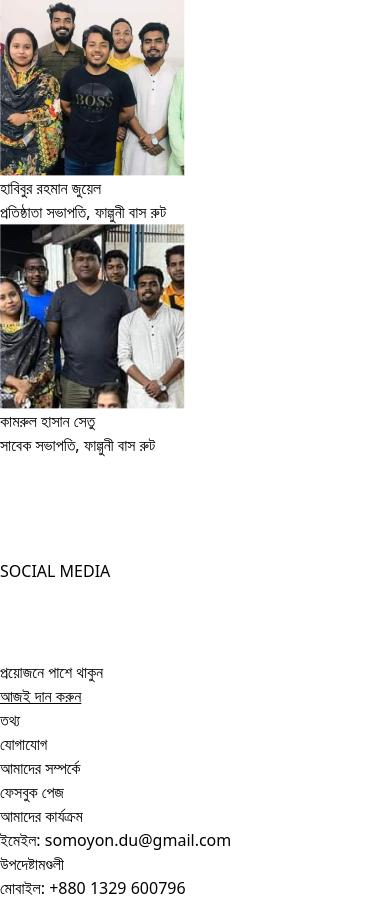
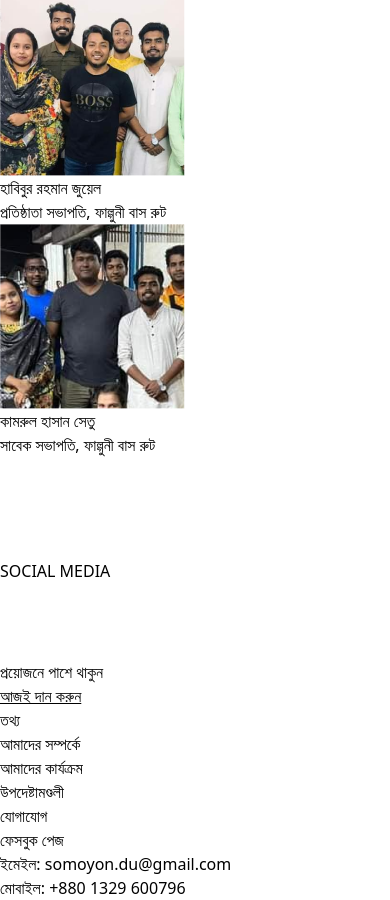
Before and after one commit to rakib3004/somoyondu.github.io, a React (Vite) app: page / in a window 390 px wide. Shown: the part 2805-3705 px from the top of the page. Built offline with nearby package versions, Linux system fonts and the light colour scheme.

Commit message:
complete basic responsive requirements

```diff
--- a/src/components/AdvisorCard.jsx
+++ b/src/components/AdvisorCard.jsx
@@ -3,17 +3,17 @@ import React from 'react'
 const AdvisorCard = ({advisor}) => {
   return (
     <div>
- <div class="w-40 mx-auto ring-8 ring-[#6251A7] hover:ring-[#D9342E] shadow-md">
+ <div class="w-32 lg:w-40 mx-auto ring-8 ring-[#6251A7] hover:ring-[#D9342E] shadow-md">
         <img
-          class="h-40 w-auto"
+          class="h-32 lg:h-40 w-auto"
           src={advisor.image}
           alt="Somoyon Advisors"
         />
         </div>
-        <div class="text-center space-y-2 my-6">
+        <div class="text-center space-y-2 my-5 lg:my-1">
           <div class="space-y-0.5">
-            <p class="text-lg text-black font-semibold">{advisor.name}</p>
-            <p class="text-gray-500 font-medium">{advisor.designation}</p>
+            <p class="text-xs lg:text-lg text-black font-semibold">{advisor.name}</p>
+            <p class="text-xs lg:text-lg text-gray-500 font-medium">{advisor.designation}</p>
           </div>
         </div>
 
--- a/src/components/Contact.jsx
+++ b/src/components/Contact.jsx
@@ -2,27 +2,27 @@ import React from 'react'
 
 const Contact = () => {
   return (
-    <div className='flex flex-col'>
+    <div className='flex flex-col lg:flex-row'>
 
-      <div className='flex flex-row gap-32 items-center mb-2'>
+      <div className='flex flex-col items-center mb-2 lg:mr-16'>
         <h1 className='text-white font-semibold text-md lg:text-lg'>তথ্য</h1>
-        <h1 className='text-white font-semibold flex-grow  -ml-6 lg:ml-8 text-md lg:text-lg'>যোগাযোগ</h1>
+        <h1 className='text-gray-400 font-bold text-sm lg:text-md'><a href="#about"> আমাদের সম্পর্কে </a></h1>
+        <h1 className='text-gray-400 font-bold text-sm lg:text-md'><a href="#gallery"> আমাদের কার্যক্রম </a></h1>
+        <h1 className='text-gray-400 font-bold text-sm lg:text-md'><a href="#advisor"> উপদেষ্টামণ্ডলী </a></h1>
+
+
+
       </div>
 
-      <div className='flex flex-row  items-center '>
-        <h1 className='text-gray-400 font-bold text-sm lg:text-md'><a href="#about"> আমাদের সম্পর্কে </a></h1>
-        <h1 className='text-gray-400 font-bold flex-grow ml-12 text-sm lg:text-md'>ফেসবুক পেজ</h1>
+      <div className='flex flex-col items-center '>
+      <h1 className='text-white  font-bold  text-md lg:text-lg'>যোগাযোগ</h1>
+        <h1 className='text-gray-400 font-bold text-sm lg:text-md'><a href="https://www.facebook.com/somoyondu">ফেসবুক পেজ</a></h1>
+        <h1 className='text-gray-400 font-bold text-sm lg:text-md'>ইমেইল: somoyon.du@gmail.com</h1>
+        <h1 className='text-gray-400 font-bold text-sm lg:text-md'>মোবাইল: +880 1329 600796</h1>
+
       </div>
 
-      <div className='flex flex-row  items-center'>
-        <h1 className='text-gray-400 font-bold text-sm lg:text-md'><a href="#gallery"> আমাদের কার্যক্রম </a></h1>
-        <h1 className='text-gray-400 font-bold flex-grow ml-12 text-sm lg:text-md'>ইমেইল: somoyon.du@gmail.com</h1>
-      </div>
 
-      <div className='flex flex-row items-center '>
-        <h1 className='text-gray-400 font-bold text-sm lg:text-md'><a href="#advisor"> উপদেষ্টামণ্ডলী </a></h1>
-        <h1 className='text-gray-400 font-bold flex-grow ml-16 text-sm lg:text-md'>মোবাইল: +880 1329 600796</h1>
-      </div>
 
     </div>
   )
--- a/src/features/BottomLeftSection.jsx
+++ b/src/features/BottomLeftSection.jsx
@@ -4,7 +4,7 @@ import SocialMedia from '../components/SocialMedia';
 const BottomLeftSection = () => {
   return (
     <div className='left w-2/5 lg:w-1/2 px-4 lg:px-16'>
-      <div className='mb-40 lg:mb-24'>
+      <div className='mb-32 lg:mb-16 mt-4'>
       <Logo/>
       </div>
       <SocialMedia/>
```
